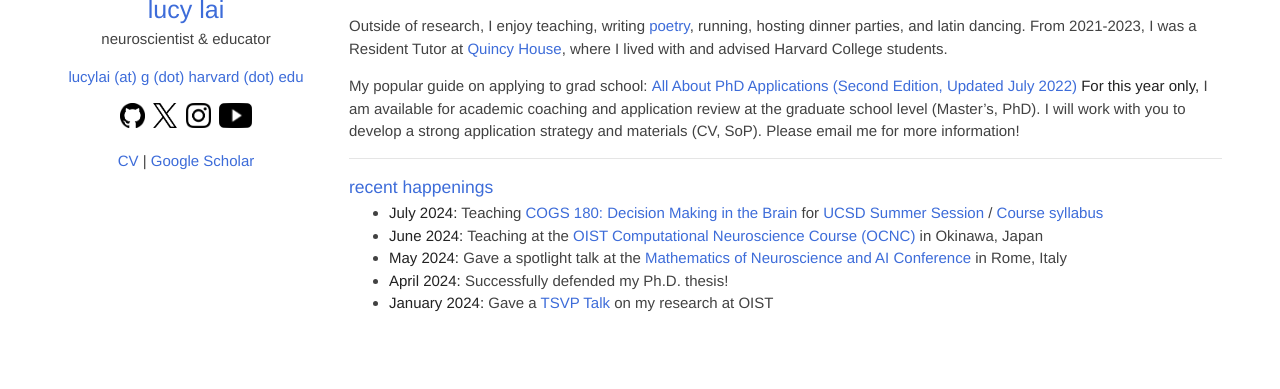
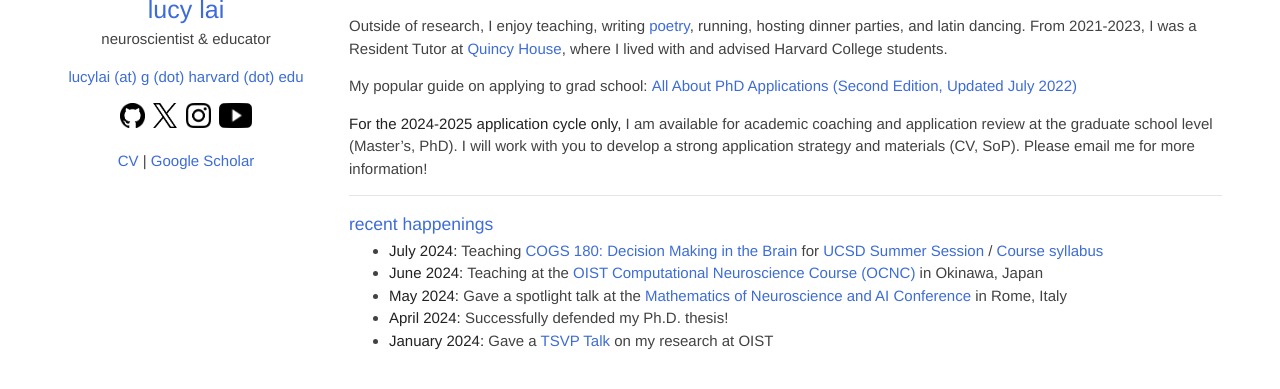
Before and after one commit to lucylai96/lucylai96.github.io, a Jekyll site: the page built from index.md, in a window 1280 px wide, cut to the strip 255-644 px from the top of the page. Built offline with Jekyll 4.4.1, drawn with Linux system fonts in a browser that asks for light colours; our own code applies the rules of GitHub Pages for plain Markdown files.

Commit message:
Update index.md

```diff
--- a/index.md
+++ b/index.md
@@ -7,7 +7,8 @@
 Outside of research, I enjoy teaching, writing <a href="http://subcorticalsongs.wordpress.com/" target="_blank">poetry</a>, running, hosting dinner parties, and latin dancing. From 2021-2023, I was a Resident Tutor at <a href="https://quincy.harvard.edu/" target="_blank">Quincy House</a>, where I lived with and advised Harvard College students.
 
 My popular guide on applying to grad school: **[All About PhD Applications (Second Edition, Updated July 2022)](https://lucylai.com/blog/gradapps)**
-**For this year only,** I am available for academic coaching and application review at the graduate school level (Master's, PhD). I will work with you to develop a strong application strategy and materials (CV, SoP). Please email me for more information!
+
+**For the 2024-2025 application cycle only,** I am available for academic coaching and application review at the graduate school level (Master's, PhD). I will work with you to develop a strong application strategy and materials (CV, SoP). Please email me for more information!
 
 ***
 
```
